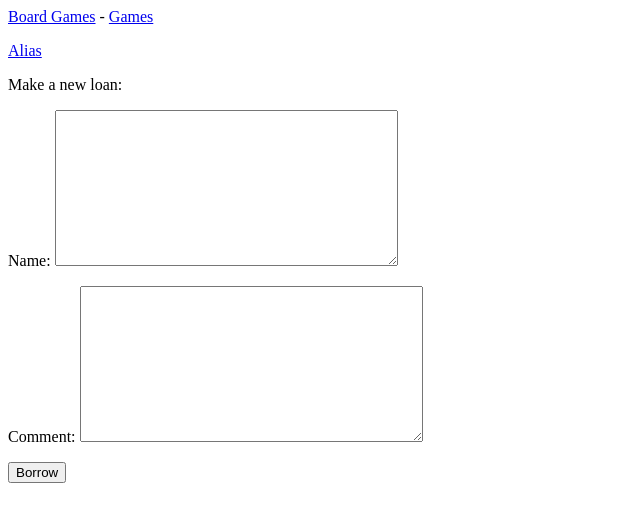
After one commit to mamyllar/board_games, a Django app: template bg_app/templates/bg_app/new_loan.html in a window 1280 px wide. The commit adds this page. Shown: the top 522 px of the page, without its empty margins (0-640 px from the left). Run offline with Django 3.2, Linux system fonts and the light colour scheme; the template is opened without the code that fills it: values that come from a table or form of the project are taken from there, others are empty; data comes from the database, SQL or seed files in the repository; both versions use the stored data as it was after the commit; parts of the project's set-up code (start-up, migrations or seed data) failed here and were passed over.

Commit message:
new_loan

```diff
--- a/bg_app/forms.py
+++ b/bg_app/forms.py
@@ -1,9 +1,16 @@
 from django import forms
 
-from .models import Game
+from .models import Game, Loan
 
 class GameForm(forms.ModelForm):
     class Meta:
         model = Game
         fields = ['name', 'number_of_players', 'year_published']
         labels = {'name': 'Name', 'number_of_players': 'Number of players', 'year_published': 'Year published'}
+
+
+class LoanForm(forms.ModelForm):
+    class Meta:
+            model = Loan
+            fields = ['loaner', 'comment']
+            labels = {'loaner': 'Name', 'comment': 'Comment'}
--- a/bg_app/models.py
+++ b/bg_app/models.py
@@ -20,6 +20,7 @@ class Loan(models.Model):
     #info about the loans
     game = models.ForeignKey(Game, on_delete=models.CASCADE)
     loaner = models.TextField()
+    comment = models.TextField(max_length=300, blank=True, default='')#loaner may comment their loan
     date_loaned = models.DateTimeField(auto_now_add=True)
 
 
--- a/bg_app/templates/bg_app/game.html
+++ b/bg_app/templates/bg_app/game.html
@@ -5,6 +5,11 @@
 <p>Game: {{ game }}</p>
 
 <p>Loan:</p>
+
+<p>
+    <a href="{% url 'bg_app:new_loan' game.id %}">Borrow this game</a>
+</p>
+
 <ul>
     {% for loan in loans %}
         <li>
--- /dev/null
+++ b/bg_app/templates/bg_app/new_loan.html
@@ -0,0 +1,15 @@
+{% extends "bg_app/base.html" %}
+
+{% block content %}
+
+    <p><a href="{% url 'bg_app:game' game.id %}">{{ game }}</a></p>
+
+    <p>Make a new loan:</p>
+
+    <form action="{% url 'bg_app:new_loan' game.id %}" method='post'>
+        {% csrf_token %}
+        {{ form.as_p }}
+        <button name="submit">Borrow</button>
+    </form>
+
+{% endblock content %}
--- a/bg_app/urls.py
+++ b/bg_app/urls.py
@@ -13,4 +13,10 @@ urlpatterns = [
     path('games/<int:game_id>/', views.game, name='game'),
     # Page for adding a new game
     path('new_game/', views.new_game, name='new_game'),
+    # Page for adding a new loan
+    path('new_loan/<int:game_id>/', views.new_loan, name='new_loan'),
+    # Page for editing a game
+    path('edit_game/<int:game_id>/', views.edit_game, name='edit_game'),
+    # Page for editing a loan
+    path('edit_loan/<int:loan_id>/', views.edit_loan, name='edit_loan'),
 ]
```
Also changed, not shown: bg_app/views.py (+45 -2 lines), bg_app/migrations/0003_loan_comment.py (added), db.sqlite3.
